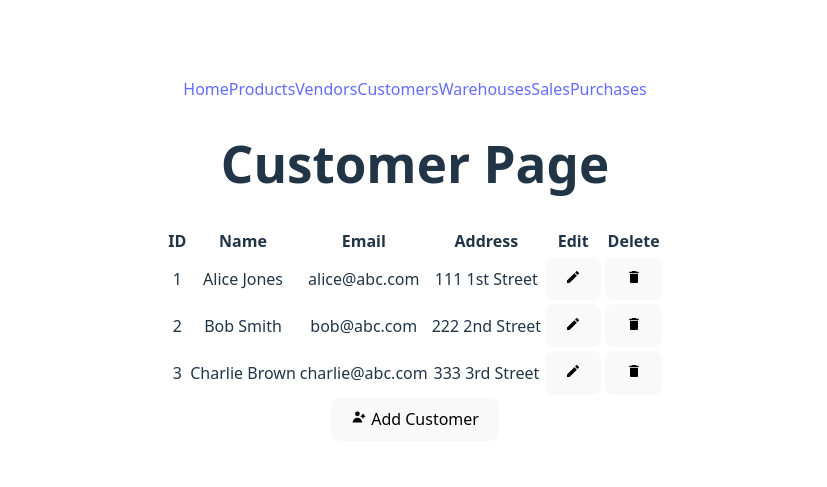
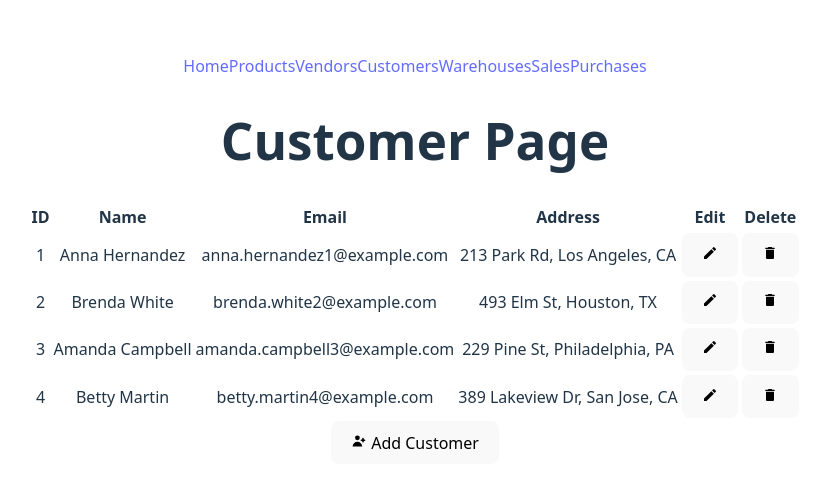
Before and after one commit to gunnarrl/coalition-warehouse, a React app in the folder frontend/: page /customers in a window 1280 px wide. Shown: the part 141-628 px from the top of the page, without its empty margins (225-1052 px from the left). Built offline with nearby package versions, Linux system fonts and the light colour scheme; the HTML template or start-up script is replaced by a standard one.

Commit message:
update sample customer data

```diff
--- a/frontend/src/pages/CustomerPage.jsx
+++ b/frontend/src/pages/CustomerPage.jsx
@@ -5,9 +5,10 @@ import PopupForm from '../components/PopupForm';
 
 const customers = [
     // customerName will be the combination of fname and lname in the DB. For processing, we can split it back into fname/lname when sending to the API
-    { customerId: 1, customerName: 'Alice Jones', customerEmail: 'alice@abc.com', customerAddr: '111 1st Street' },
-    { customerId: 2, customerName: 'Bob Smith', customerEmail: 'bob@abc.com', customerAddr: '222 2nd Street' },
-    { customerId: 3, customerName: 'Charlie Brown', customerEmail: 'charlie@abc.com', customerAddr: '333 3rd Street' },
+    { customerId: 1, customerName: 'Anna Hernandez', customerEmail: 'anna.hernandez1@example.com', customerAddr: '213 Park Rd, Los Angeles, CA' },
+    { customerId: 2, customerName: 'Brenda White', customerEmail: 'brenda.white2@example.com', customerAddr: '493 Elm St, Houston, TX' },
+    { customerId: 3, customerName: 'Amanda Campbell', customerEmail: 'amanda.campbell3@example.com', customerAddr: '229 Pine St, Philadelphia, PA' },
+    { customerId: 4, customerName: 'Betty Martin', customerEmail: 'betty.martin4@example.com', customerAddr: '389 Lakeview Dr, San Jose, CA' },
 ];
 
 const CustomerPage = () => {
```
